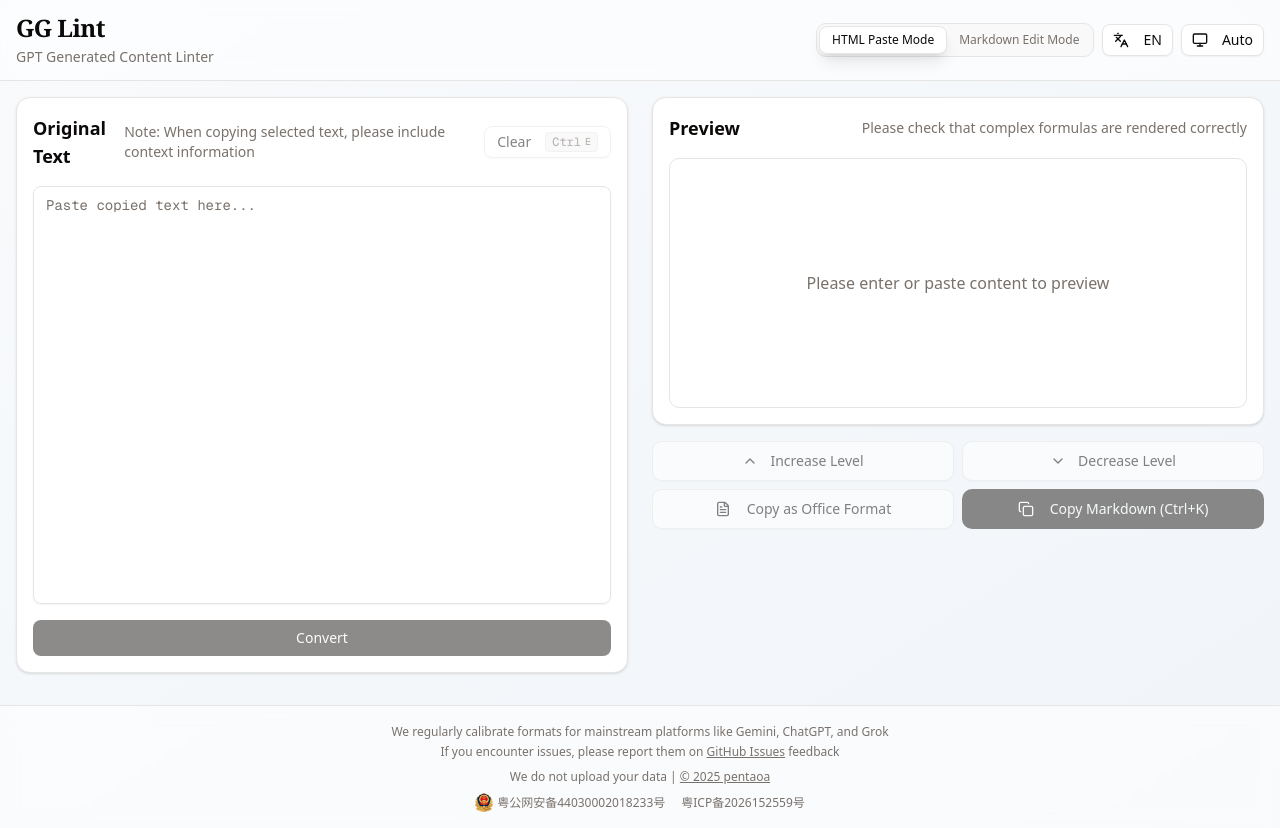
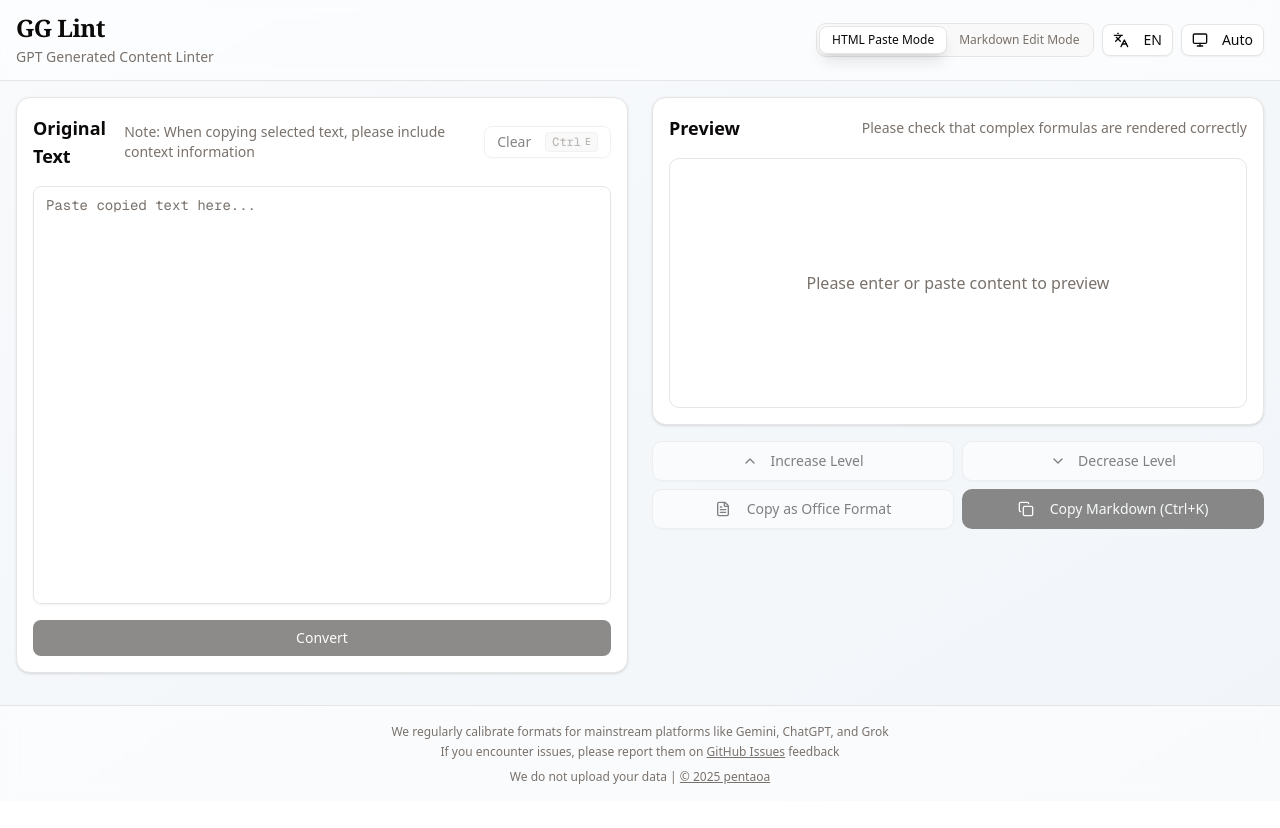
Before and after one commit to pentaoa/gg-lint, a Next.js app: page / in a window 1280 px wide. After the commit the page ends 801 px from the top, so only its background shows below. Built offline with nearby package versions, Linux system fonts and the light colour scheme.

Commit message:
Revert "feat: add ICP/公安备案 footer"
This reverts merge commit bd96d3d (PR #3), restoring the tree of 35760d0.
lint 托管在境外 Vercel，不挂备案号。

```diff
--- a/app/page.tsx
+++ b/app/page.tsx
@@ -1,7 +1,6 @@
 "use client";
 
 import { useState, useEffect, useRef } from "react";
-import Image from "next/image";
 import { Button } from "@/components/ui/button";
 import EditorInput from "@/components/EditorInput";
 import MarkdownPreview from "@/components/MarkdownPreview";
@@ -13,12 +12,6 @@ import ThemeToggle from "@/components/ThemeToggle";
 import LanguageToggle from "@/components/LanguageToggle";
 import ModeToggle from "@/components/ModeToggle";
 import { useLanguage } from "@/lib/language-context";
-import {
-  ICP_BEIAN,
-  ICP_BEIAN_URL,
-  POLICE_BEIAN,
-  POLICE_BEIAN_URL,
-} from "@/lib/beian";
 
 export default function Home() {
   const { t, language } = useLanguage();
@@ -279,31 +272,6 @@ export default function Home() {
               © 2025 pentaoa
             </a>
           </p>
-          <p className="text-xs flex flex-wrap items-center justify-center gap-x-4 gap-y-1">
-            <a
-              href={POLICE_BEIAN_URL}
-              target="_blank"
-              rel="noopener noreferrer"
-              className="inline-flex items-center gap-1 hover:underline hover:text-foreground"
-            >
-              <Image
-                src="/beian-police.png"
-                alt=""
-                aria-hidden="true"
-                width={18}
-                height={19}
-              />
-              {POLICE_BEIAN}
-            </a>
-            <a
-              href={ICP_BEIAN_URL}
-              target="_blank"
-              rel="noopener noreferrer"
-              className="hover:underline hover:text-foreground"
-            >
-              {ICP_BEIAN}
-            </a>
-          </p>
         </div>
       </footer>
     </div>
--- a/lib/beian.ts
+++ /dev/null
@@ -1,6 +0,0 @@
-// 备案信息（与 uhaku.cn 页脚一致）
-export const ICP_BEIAN = "粤ICP备2026152559号";
-export const ICP_BEIAN_URL = "https://beian.miit.gov.cn/";
-export const POLICE_BEIAN = "粤公网安备44030002018233号";
-export const POLICE_BEIAN_URL =
-  "https://beian.mps.gov.cn/#/query/webSearch?code=44030002018233";
```
Also changed, not shown: public/beian-police.png (deleted).
